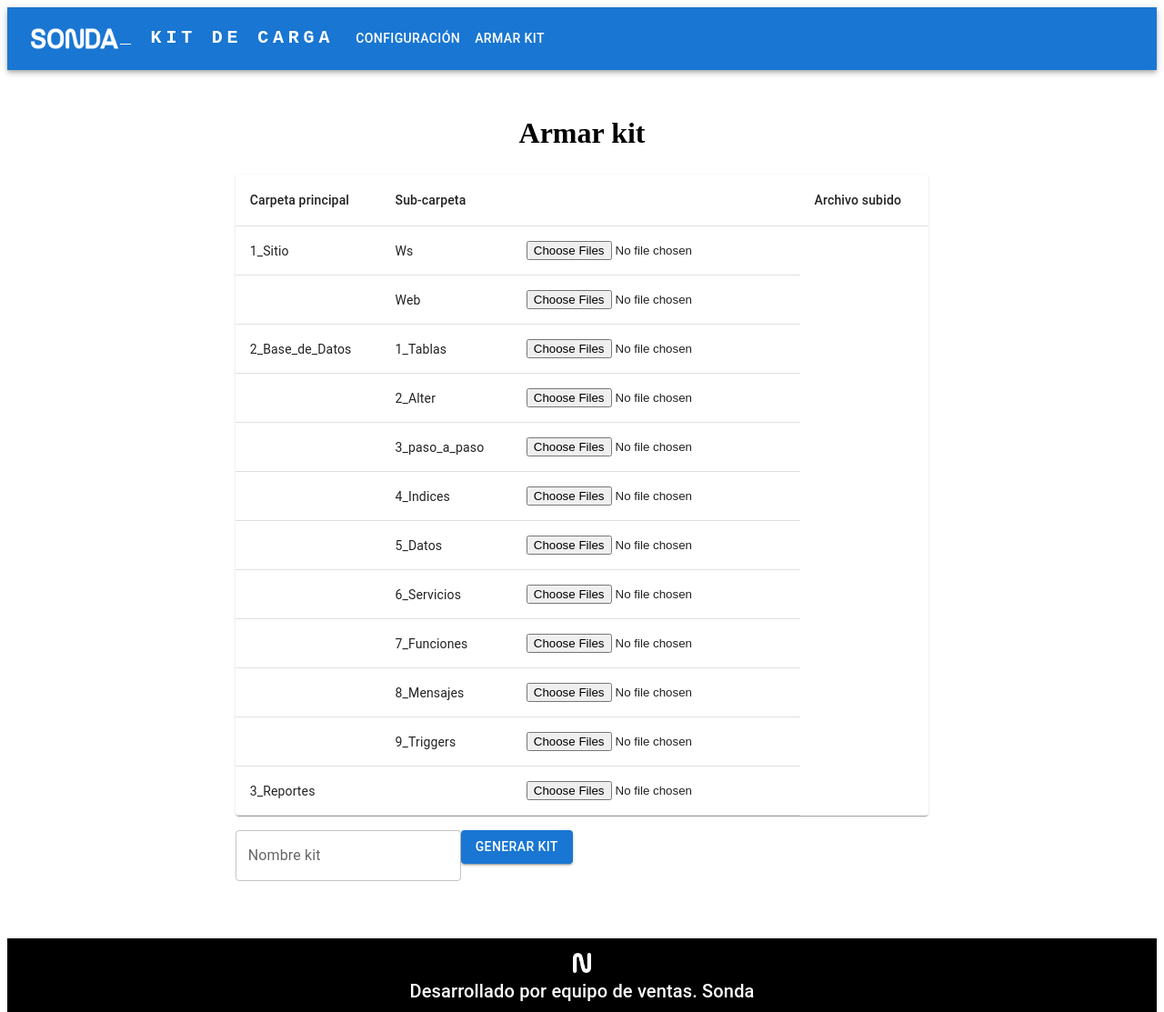
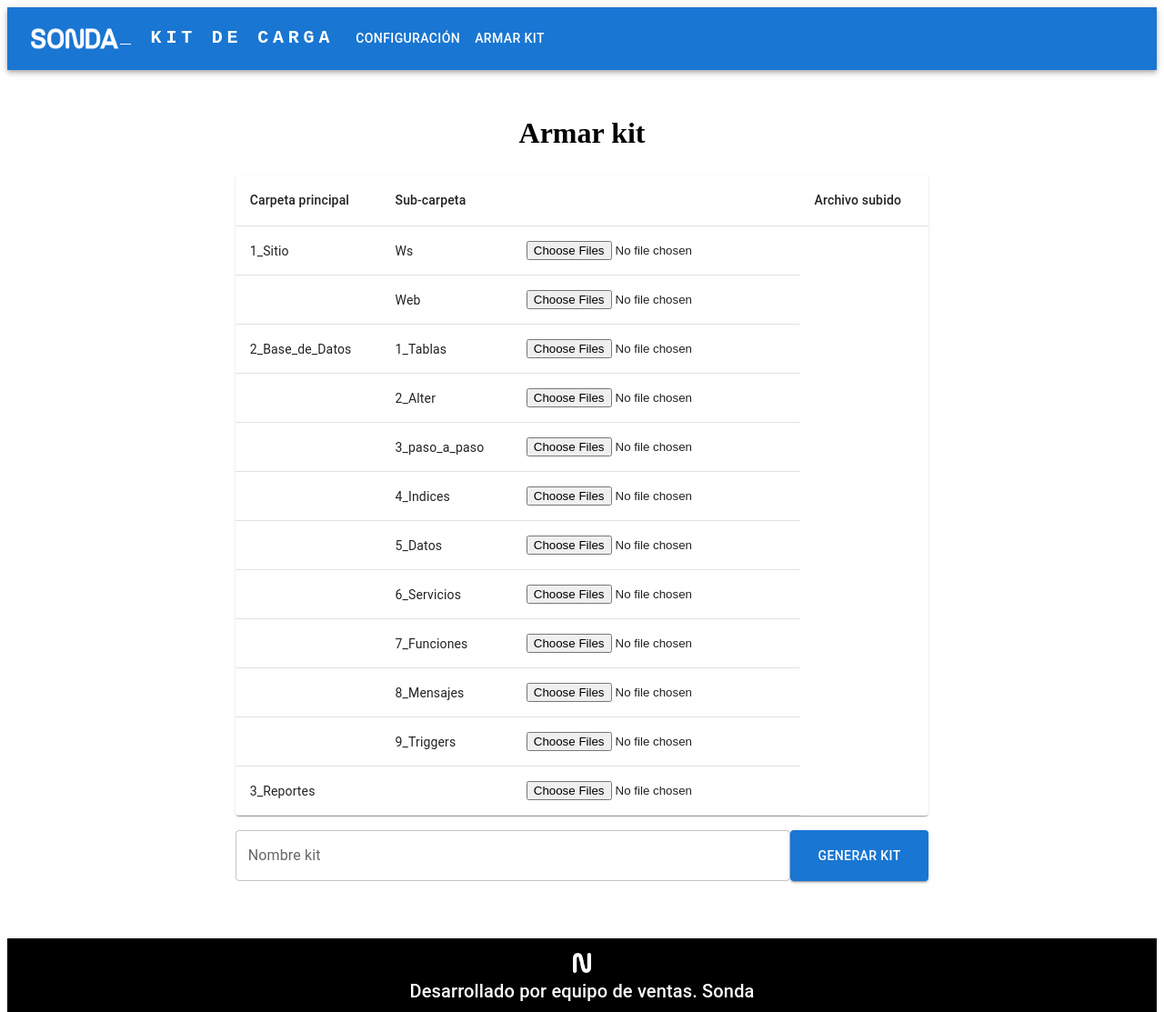
Before and after one commit to OwlDeev/kit_carga, a React (Create React App) app: page /armarKit in a window 1280 px wide. Shown: the whole page at 91% size. Built offline with nearby package versions, Linux system fonts and the light colour scheme; the HTML template or start-up script is replaced by a standard one.

Commit message:
arreglos varios

```diff
--- a/package.json
+++ b/package.json
@@ -1,5 +1,5 @@
 {
-  "homepage": "https://OwlDeev.github.io/kit_carga",
+  "homepage": "https://OwlDeev.github.io/",
   "name": "kit-carga",
   "version": "0.1.0",
   "private": true,
@@ -12,12 +12,10 @@
     "@testing-library/react": "^13.4.0",
     "@testing-library/user-event": "^13.5.0",
     "file-saver": "^2.0.5",
-    "firebase": "^9.19.1",
     "jszip": "^3.10.1",
     "path-browserify": "^1.0.1",
     "react": "^18.2.0",
     "react-dom": "^18.2.0",
-    "react-firebase-hooks": "^5.1.1",
     "react-hook-form": "^7.43.9",
     "react-router-dom": "^6.10.0",
     "react-scripts": "5.0.1",
--- a/src/css/ArmarKit.css
+++ b/src/css/ArmarKit.css
@@ -38,3 +38,21 @@
     justify-content: center;
     align-items: center;
 }
+
+.txfNombreKit{
+    width: 80%;
+}
+
+.btnGenerarKit{
+    width: 20%;
+    height: 100%;
+}
+
+.formBtnTxf{
+    width: 100%;
+}
+
+.separator{
+    width: 5px;
+    display: flex;
+}
--- a/src/views/ArmarKit.jsx
+++ b/src/views/ArmarKit.jsx
@@ -15,6 +15,7 @@ import {
   TableRow,
   Paper,
   TextField,
+  Box,
 } from "@mui/material";
 import React from "react";
 import JSZip from "jszip";
@@ -283,17 +284,24 @@ function ArmarKit() {
         <Grid item xs={2}></Grid>
         <Grid item xs={8}>
           <div className="div-button-template">
-            <form onSubmit={handleSubmit(onSubmit)}>
+            <form onSubmit={handleSubmit(onSubmit)} className="formBtnTxf">
                 <TextField
+                  className="txfNombreKit"
                   id="outlined-basic"
                   label="Nombre kit"
                   variant="outlined"
-                {...register("nombre", { required: "Este campo es requerido" })}
+                  {...register("nombre", {
+                    required: "Este campo es requerido",
+                  })}
                   error={Boolean(errors.nombre)}
                   helperText={errors.nombre?.message}
                   placeholder="Ingresa el nombre de tu kit"
                 />
-              <Button type="submit" variant="contained">
+                <Button
+                  type="submit"
+                  variant="contained"
+                  className="btnGenerarKit"
+                >
                   Generar kit
                 </Button>
             </form>
```
Lines whose indentation alone changed are shown as unchanged.
